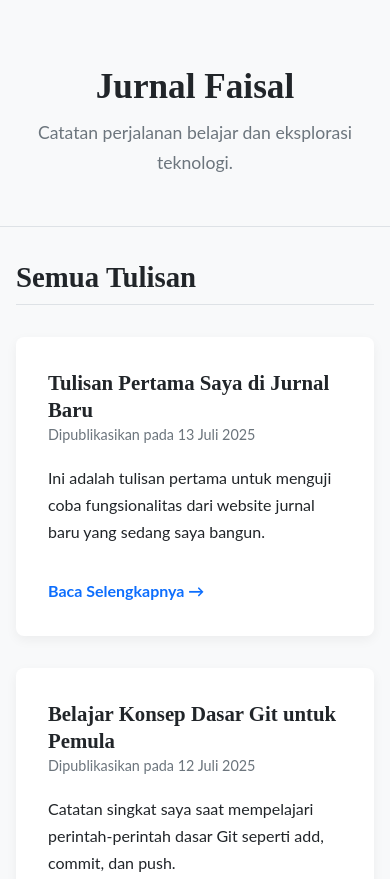
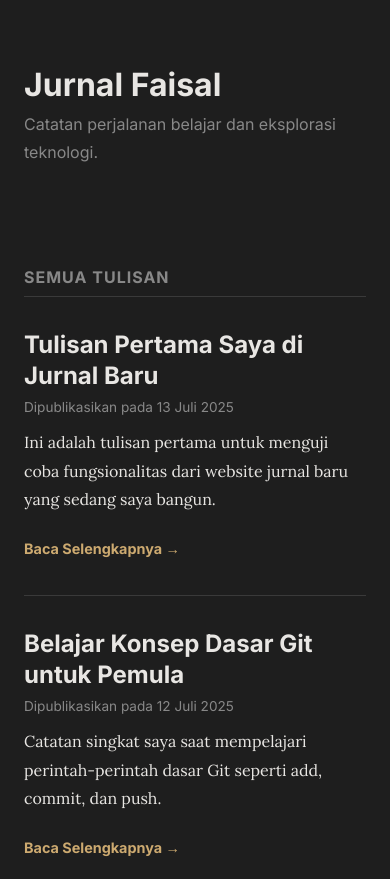
Before and after one commit to Faisalwich/website-jurnal, a plain HTML site: page index.html in a window 390 px wide. Shown: the top 879 px of the page. Drawn offline with Linux system fonts and the light colour scheme.

Commit message:
fix: html dan css

```diff
--- a/index.html
+++ b/index.html
@@ -5,6 +5,9 @@
     <meta name="viewport" content="width=device-width, initial-scale=1.0" />
     <title>Jurnal Faisal</title>
     <link rel="stylesheet" href="style.css" />
+    <link rel="preconnect" href="https://fonts.googleapis.com" />
+    <link rel="preconnect" href="https://fonts.gstatic.com" crossorigin />
+    <link href="https://fonts.googleapis.com/css2?family=Inter:wght@400;700&family=Lora:ital,wght@0,400;0,700;1,400&display=swap" rel="stylesheet" />
   </head>
   <body>
     <header class="site-header">
--- a/style.css
+++ b/style.css
@@ -1,30 +1,28 @@
 /* ======================================================
-   SITUS JURNAL - STYLE.CSS
+   SITUS JURNAL - GAYA EDITORIAL (OPSI 2)
    ====================================================== */
 
 /* --- 1. Variabel Warna & Font --- */
 :root {
-  /* Tema Terang (Default) */
-  --background-color: #f8f9fa; /* Putih sedikit keabuan */
-  --text-color: #212529; /* Hitam pekat, nyaman dibaca */
-  --accent-color: #0d6efd; /* Biru profesional */
-  --card-background: #ffffff; /* Latar kartu/postingan */
-  --meta-text-color: #6c757d; /* Warna untuk teks tanggal/meta */
-  --border-color: #dee2e6; /* Warna untuk garis pemisah */
+  /* Tema Gelap (Default) */
+  --bg-color: #1e1e1e; /* Off-black */
+  --text-color: #e8e6e3; /* Off-white, nyaman di mata */
+  --accent-color: #cdaa70; /* Emas/Kuningan yang elegan */
+  --meta-text-color: #888; /* Abu-abu untuk teks meta */
+  --border-color: #3a3a3a; /* Warna garis pemisah */
 
-  /* Tipografi */
-  --font-heading: "Merriweather", serif;
-  --font-body: "Lato", sans-serif;
+  /* Tipografi Editorial */
+  --font-heading: "Inter", sans-serif;
+  --font-body: "Lora", serif;
 }
 
-/* Anda bisa mengaktifkan dark mode ini dengan JavaScript nanti */
-body.dark-mode {
-  --background-color: #121212;
-  --text-color: #e0e1dd;
-  --accent-color: #48d1cc;
-  --card-background: #1e1e1e;
-  --meta-text-color: #adb5bd;
-  --border-color: #343a40;
+/* Anda bisa mengaktifkan light mode ini dengan JavaScript nanti */
+body.light-mode {
+  --bg-color: #fafafa;
+  --text-color: #222;
+  --accent-color: #b08d57;
+  --meta-text-color: #666;
+  --border-color: #e0e0e0;
 }
 
 /* --- 2. Reset & Gaya Global --- */
@@ -40,9 +38,10 @@ html {
 
 body {
   font-family: var(--font-body);
-  background-color: var(--background-color);
+  background-color: var(--bg-color);
   color: var(--text-color);
-  line-height: 1.7;
+  line-height: 1.8;
+  font-size: 17px;
   transition: background-color 0.3s, color 0.3s;
 }
 
@@ -53,38 +52,35 @@ main {
 /* --- 3. Tipografi --- */
 h1,
 h2,
-h3 {
+h3,
+h4,
+h5,
+h6 {
   font-family: var(--font-heading);
   color: var(--text-color);
   line-height: 1.3;
+  font-weight: 700;
 }
 
 h1 {
-  font-size: 2.8rem;
-  margin-bottom: 0.5rem;
+  font-size: 3rem;
 }
 h2 {
-  font-size: 2rem;
-  margin-bottom: 2rem;
-  border-bottom: 1px solid var(--border-color);
-  padding-bottom: 0.5rem;
+  font-size: 2.2rem;
 }
 h3 {
   font-size: 1.5rem;
+  margin-bottom: 0.25rem;
 }
 
 p {
-  margin-bottom: 1rem;
+  margin-bottom: 1.25rem;
 }
 
 a {
   color: var(--accent-color);
   text-decoration: none;
-  transition: opacity 0.2s;
-}
-
-a:hover {
-  opacity: 0.8;
+  transition: all 0.2s;
 }
 
 /* --- 4. Layout & Kontainer --- */
@@ -92,19 +88,23 @@ a:hover {
 .posts-container,
 .post-container,
 .site-footer {
-  max-width: 800px;
+  max-width: 750px;
   margin-left: auto;
   margin-right: auto;
 }
 
 .site-header {
-  text-align: center;
-  padding: 4rem 1.5rem 2rem 1.5rem;
-  border-bottom: 1px solid var(--border-color);
+  padding: 5rem 1.5rem 3rem 1.5rem;
+}
+
+.site-header h1 {
+  font-size: 2rem;
+  margin-bottom: 0.25rem;
 }
 
 .site-header p {
-  font-size: 1.1rem;
+  font-family: var(--font-heading);
+  font-size: 1rem;
   color: var(--meta-text-color);
 }
 
@@ -112,85 +112,87 @@ a:hover {
   text-align: center;
   padding: 3rem 1.5rem;
   margin-top: 2rem;
-  border-top: 1px solid var(--border-color);
   font-size: 0.9rem;
+  font-family: var(--font-heading);
   color: var(--meta-text-color);
 }
 
 /* --- 5. Komponen Spesifik --- */
 
-/* Kartu Postingan di Halaman Utama */
-.post-card {
-  background: var(--card-background);
-  padding: 2rem;
-  border-radius: 8px;
+/* Daftar Postingan di Halaman Utama */
+.posts-container h2 {
+  font-size: 1rem;
+  text-transform: uppercase;
+  letter-spacing: 1px;
+  color: var(--meta-text-color);
   margin-bottom: 2rem;
-  box-shadow: 0 4px 12px rgba(0, 0, 0, 0.05);
-  transition: transform 0.2s ease, box-shadow 0.2s ease;
+  padding-bottom: 0.5rem;
+  border-bottom: 1px solid var(--border-color);
 }
 
-.post-card:hover {
-  transform: translateY(-5px);
-  box-shadow: 0 8px 20px rgba(0, 0, 0, 0.08);
+.post-card {
+  padding: 2rem 0;
+  border-bottom: 1px solid var(--border-color);
+}
+.post-card:first-of-type {
+  padding-top: 0;
 }
 
-/* Teks meta (tanggal, dll) */
+.post-card h3 a {
+  color: var(--text-color);
+}
+
+.post-card h3 a:hover {
+  color: var(--accent-color);
+}
+
 .post-meta {
-  font-size: 0.9rem;
+  font-family: var(--font-heading);
+  font-size: 0.85rem;
   color: var(--meta-text-color);
-  margin-bottom: 1rem;
+  margin-bottom: 0.5rem;
 }
 
 .read-more {
-  display: inline-block;
-  margin-top: 1rem;
-  font-weight: bold;
+  font-family: var(--font-heading);
+  font-weight: 700;
+  font-size: 0.9rem;
 }
 
 /* Halaman Detail Postingan */
 .post-container h1 {
-  margin-bottom: 0.5rem;
+  margin-bottom: 0.25rem;
 }
 .post-container .post-meta {
   margin-bottom: 3rem;
 }
 
-.post-body p {
-  font-size: 1.1rem;
-}
-
-.post-body h2 {
-  margin-top: 2.5rem;
-  margin-bottom: 1rem;
-  font-size: 1.8rem;
+/* Efek Drop Cap untuk kesan klasik */
+.post-body p:first-of-type::first-letter {
+  color: var(--accent-color);
+  font-size: 4.5em; /* 4.5x ukuran font normal */
+  float: left;
+  margin-right: 0.1em;
+  line-height: 0.8;
+  font-family: var(--font-heading);
 }
 
 .back-link {
   display: inline-block;
   margin-bottom: 2rem;
-  font-weight: bold;
+  font-family: var(--font-heading);
+  font-weight: 700;
 }
 
 /* --- 6. Responsif untuk Mobile --- */
 @media (max-width: 768px) {
   body {
-    font-size: 16px; /* Ukuran font dasar untuk mobile */
+    font-size: 16px;
   }
-
   h1 {
-    font-size: 2.2rem;
+    font-size: 2.5rem;
   }
-  h2 {
-    font-size: 1.8rem;
-  }
-  h3 {
-    font-size: 1.3rem;
-  }
-
-  .site-header,
-  main,
-  .site-footer {
-    padding-left: 1rem;
-    padding-right: 1rem;
+  .site-header {
+    padding-top: 4rem;
   }
 }
```
